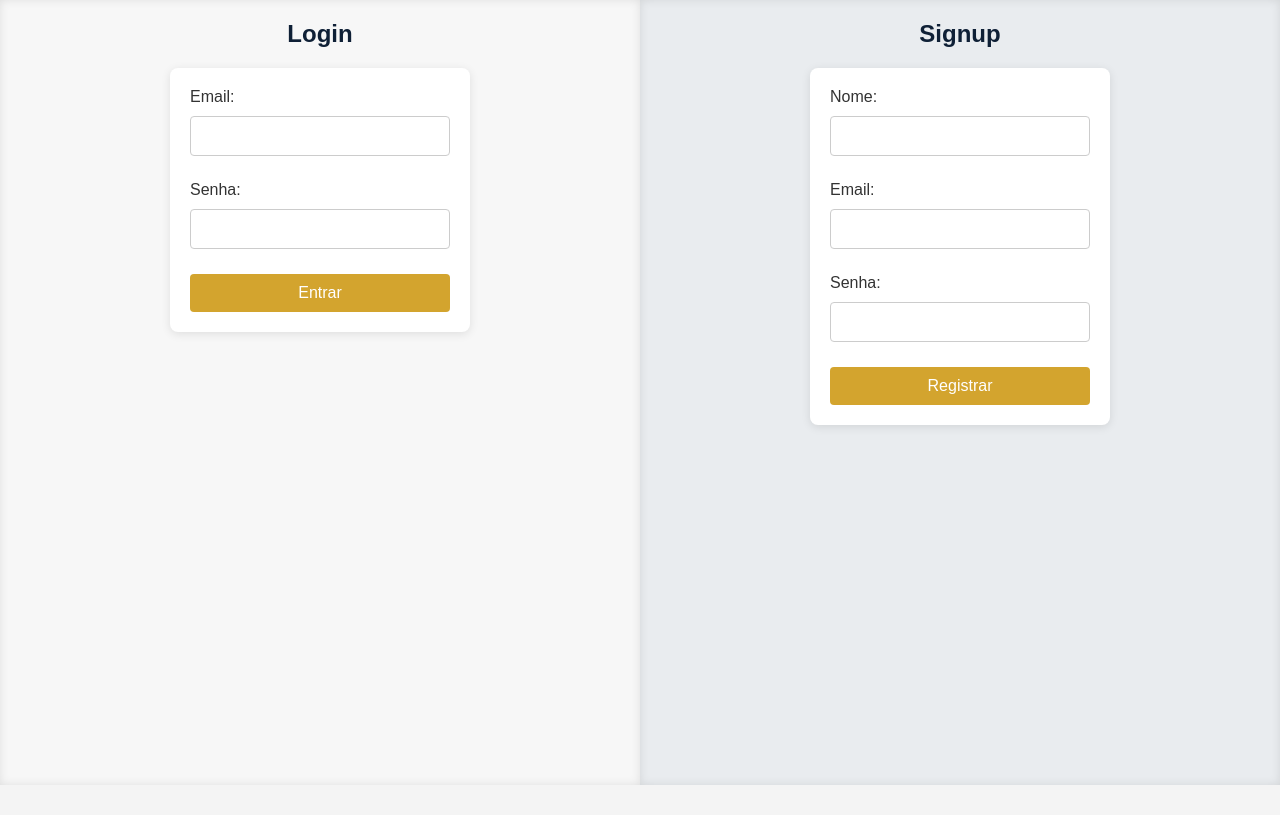
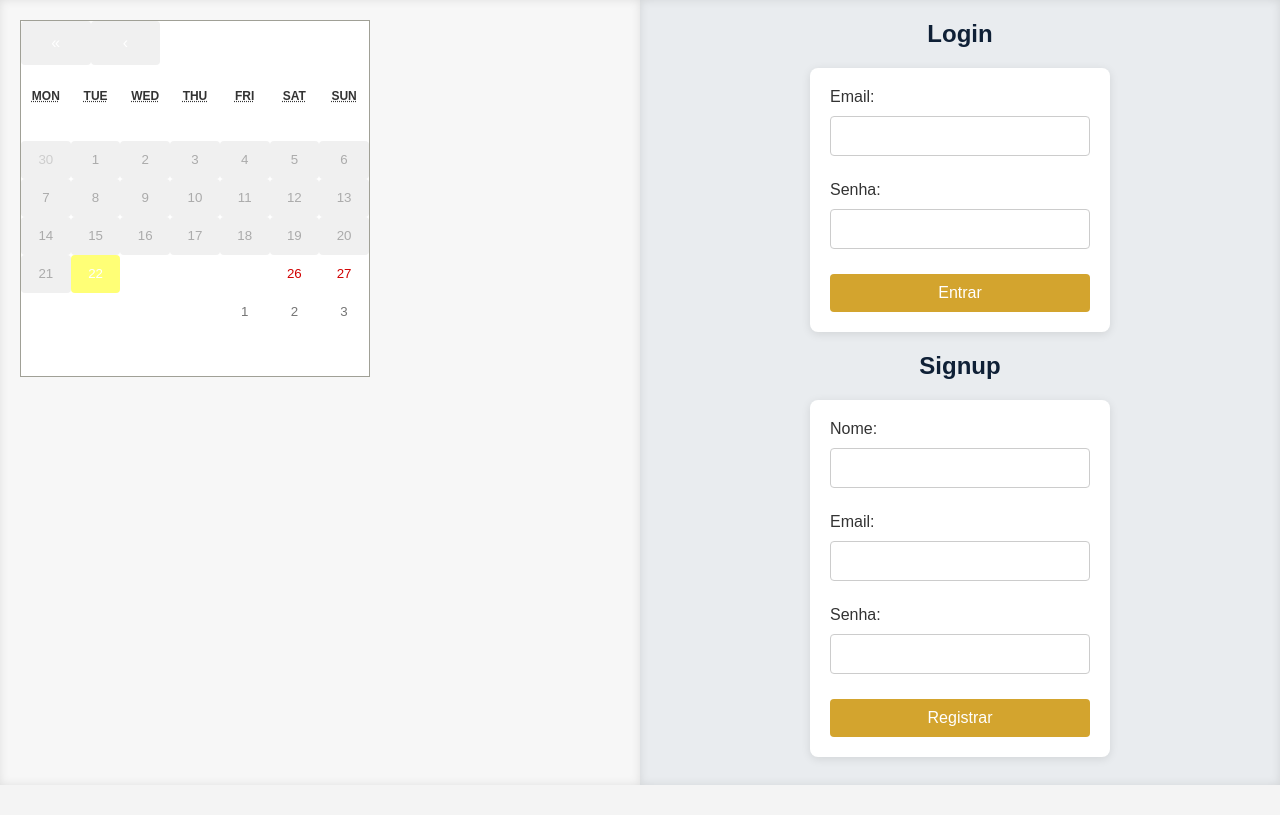
Before and after one commit to LuanaRTonelli2024/TNapoleDetail, a React (Create React App) app: page /authpage in a window 1280 px wide. Built offline with nearby package versions, Linux system fonts and the light colour scheme.

Commit message:
Authentication to book service

```diff
--- a/src/components/AuthPage.css
+++ b/src/components/AuthPage.css
@@ -3,18 +3,18 @@
     height: 100vh; /* Altura total da tela */
 }
 
-.login-section, .signup-section {
-    flex: 1; /* Cada seção ocupa metade da tela */
+.calendar-section {
+    flex: 1; /* Lado esquerdo para o calendário */
     padding: 20px;
+    background-color: #f7f7f7; /* Cor de fundo do calendário */
     box-shadow: inset 0 0 10px rgba(0, 0, 0, 0.1);
 }
 
-.login-section {
-    background-color: #f7f7f7; /* Cor de fundo da seção de login */
-}
-
-.signup-section {
-    background-color: #e9ecef; /* Cor de fundo da seção de signup */
+.auth-section {
+    flex: 1; /* Lado direito para login/signup */
+    padding: 20px;
+    background-color: #e9ecef; /* Cor de fundo do formulário */
+    box-shadow: inset 0 0 10px rgba(0, 0, 0, 0.1);
 }
 
 h2 {
@@ -24,6 +24,7 @@ h2 {
 form {
     display: flex;
     flex-direction: column;
+    margin-bottom: 20px; /* Espaço entre os formulários */
 }
 
 div {
--- a/src/components/AuthPage.js
+++ b/src/components/AuthPage.js
@@ -1,11 +1,18 @@
 // src/components/AuthPage.js
 import React from 'react';
-import './AuthPage.css'; // Importar estilos personalizados
+import Calendar from 'react-calendar';
+import 'react-calendar/dist/Calendar.css';
+import './AuthPage.css';
 
 const AuthPage = () => {
     return (
         <div className="auth-container">
-            <div className="login-section">
+            <div className="calendar-section">
+                <Calendar
+                    minDate={new Date()}
+                />
+            </div>
+            <div className="auth-section">
                 <h2>Login</h2>
                 <form>
                     <div>
@@ -18,8 +25,7 @@ const AuthPage = () => {
                     </div>
                     <button type="submit">Entrar</button>
                 </form>
-            </div>
-            <div className="signup-section">
+
                 <h2>Signup</h2>
                 <form>
                     <div>
--- a/src/components/Homepage.js
+++ b/src/components/Homepage.js
@@ -6,6 +6,7 @@ import detailingImage from '../images/detailing.jpg';
 import paintcorrectionImage from '../images/paintcorrection.jpg';
 import ceramiccoatingImage from '../images/ceramiccoating.jpg';
 import { Link } from 'react-router-dom';
+import AuthPage from './AuthPage';
 
 const Homepage = () => {
   return (
@@ -34,7 +35,7 @@ const Homepage = () => {
         <div className="hero-content">
           <h1>Your Car, Our Passion</h1>
           <p>Premium auto detailing services to bring back the shine to your vehicle.</p>
-          <Link to="/Signup" className="cta-btn">Online Reservation</Link>
+          <Link to="/AuthPage" className="cta-btn">Online Reservation</Link>
         </div>
       </section>
 
```
